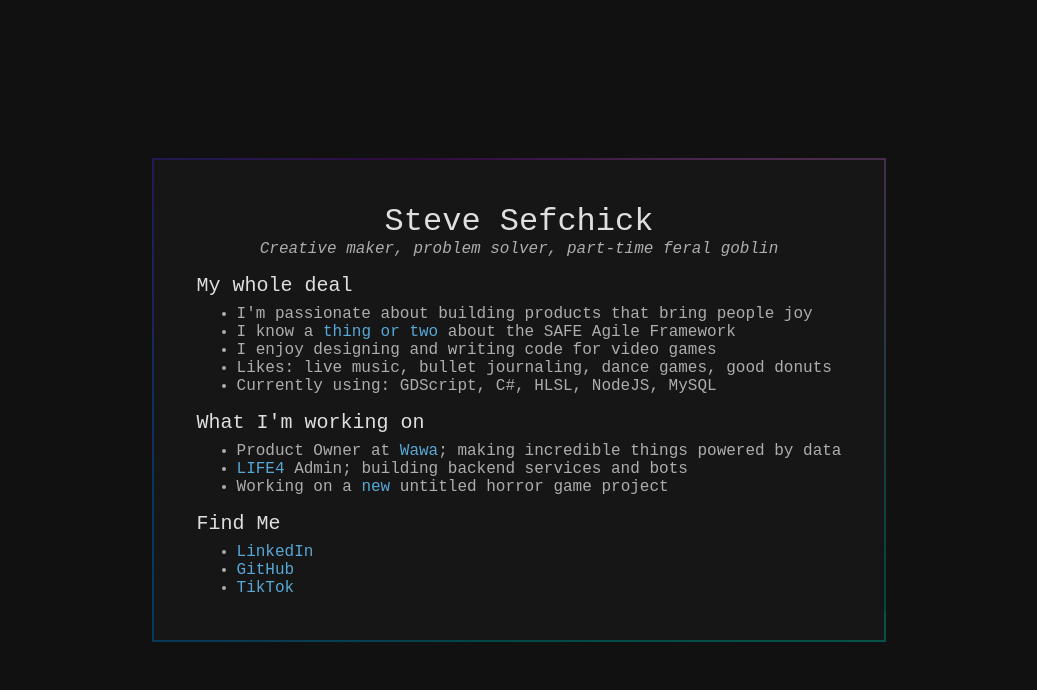
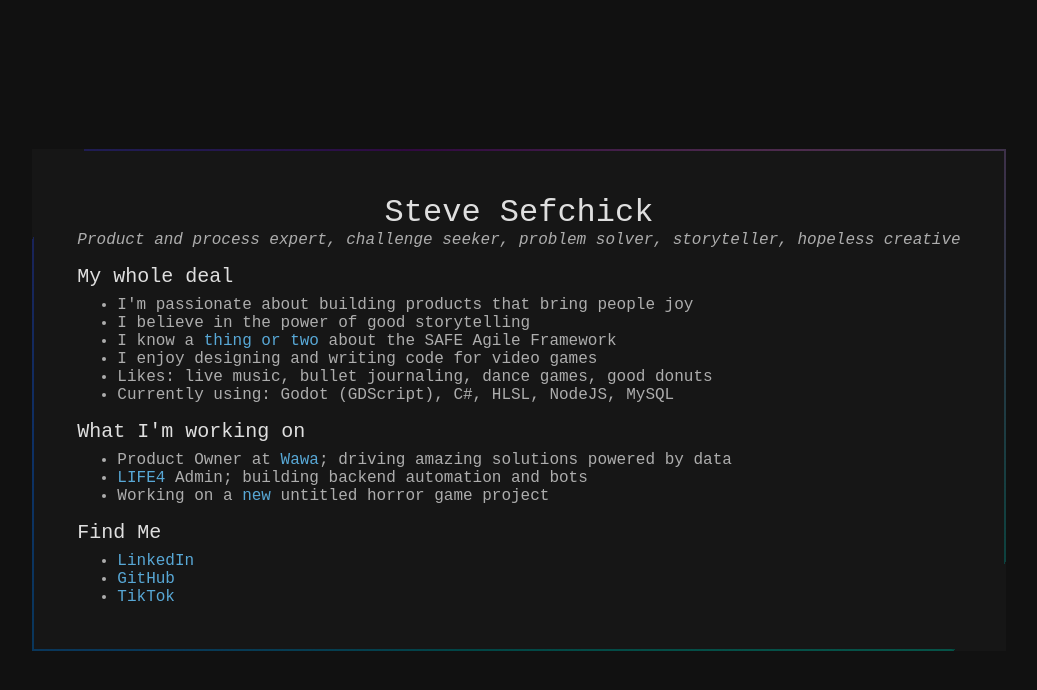
Before and after one commit to stevesefchick/sefchick_site_2, a plain HTML site: page index.html in a window 1280 px wide. Shown: the whole page, without its empty margins (121-1158 px from the left). Drawn offline with Linux system fonts and the light colour scheme; a web font is replaced by a local one.

Commit message:
minor updates

```diff
--- a/index.html
+++ b/index.html
@@ -14,7 +14,7 @@
                 <div>
                     <div id="stevename">Steve Sefchick</div>
                     <div id="subtitle">
-                        Creative maker, problem solver, part-time feral goblin
+                        Product and process expert, challenge seeker, problem solver, storyteller, hopeless creative
                     </div>
                 </div>
                 <div id="about">
@@ -24,10 +24,11 @@
                     <div id="about-list">
                         <ul>
                             <li>I'm passionate about building products that bring people joy</li>
+                            <li>I believe in the power of good storytelling</li>
                             <li>I know a <a href="https://www.credly.com/badges/98668432-d947-4200-a023-bba170d20f39/linked_in?t=rj6n2f" target="_blank">thing or two</a> about the SAFE Agile Framework</li>
                             <li>I enjoy designing and writing code for video games</li>
                             <li>Likes: live music, bullet journaling, dance games, good donuts</li>
-                            <li>Currently using: GDScript, C#, HLSL, NodeJS, MySQL </li>
+                            <li>Currently using: Godot (GDScript), C#, HLSL, NodeJS, MySQL </li>
                         </ul>
                     </div>
                 </div>
@@ -37,8 +38,8 @@
                     </div>
                     <div id="work-list">
                         <ul>
-                            <li>Product Owner at <a href="https://www.wawa.com" target="_blank">Wawa</a>; making incredible things powered by data</li>
-                            <li><a href="https://www.life4ddr.com" target="_blank">LIFE4</a> Admin; building backend services and bots</li>
+                            <li>Product Owner at <a href="https://www.wawa.com" target="_blank">Wawa</a>; driving amazing solutions powered by data</li>
+                            <li><a href="https://www.life4ddr.com" target="_blank">LIFE4</a> Admin; building backend automation and bots</li>
                             <li>Working on a <a href="https://www.tiktok.com/t/ZTR3gpSJw/" target="_blank">new</a> untitled horror game project</li>
                         </ul>
                     </div>
```
